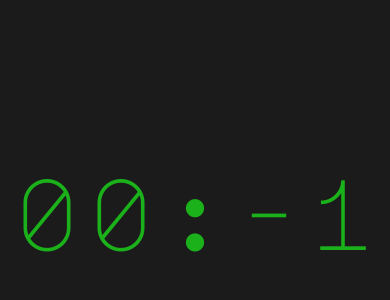
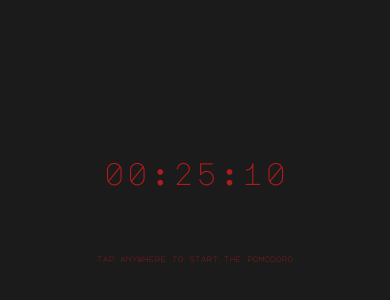
Before and after one commit to AndyKhang404/simple-pomo, a plain HTML site: page index.html in a window 390 px wide. Shown: the part 212-512 px from the top of the page. Drawn offline with Linux system fonts and the light colour scheme.

Commit message:
Major code refactoring, add some responsiveness

```diff
--- a/index.html
+++ b/index.html
@@ -14,6 +14,11 @@
     </head>
     <body>
         <noscript>Please enable Javascript for Simplepomo</noscript>
-        <button id="pomo">5:30</button>
+
+        <button id="btn-pomo" onclick="start()">
+            <p id="pomo"></p>
+            <p id="indicator">tap anywhere to start the pomodoro</p>
+        </button>
+        <audio id="click" src="untitled.mp3"></audio>
     </body>
 </html>
--- a/script.js
+++ b/script.js
@@ -1,20 +1,47 @@
-var s = 1;
-var m = 1;
-var h = 10;
-var pomo;
+var s = 10;
+var m = 25;
+var h = 00;
+var isRunning = false;
+var btn_pomo,pomo,indicator,timer,clickAudio;
 
-window.addEventListener("load",function(){
-    pomo = document.getElementById("pomo");
-    pomo.innerHTML = convert(h);
+window.addEventListener('load',() => {
+    clickAudio = document.getElementById('click');
+    btn_pomo = document.getElementById('btn-pomo');
+    pomo = document.getElementById('pomo');
+    indicator = document.getElementById('indicator');
+    pomo.innerHTML = convert(h,m,s);
+});
 
-    timer = setInterval(function(){
-        h -= 1;
-        pomo.innerHTML = convert(h);
-        if(h = 0) clearInterval(timer);
-    },1000);
-},false);
+function start(){
+    if(isRunning){
+        pause();
+        isRunning = false;
+    } else {
+        clickAudio.play();
+        indicator.innerHTML = 'keep working';
+        btn_pomo.style.color = '#1bb11b';
+        isRunning = true;
 
 
-function convert(n){
-    return `0${n/60 ^ 0}`.slice(-2)+':'+`0${n % 60}`.slice(-2);
+        timer = setInterval(() => {
+            s -= 1;
+
+            if(s < 0){m -= 1; s = 59;}
+            if(m < 0){h -= 1; m = 59;}
+            if(h < 0){clearInterval(timer)}
+
+            pomo.innerHTML = convert(h,m,s);
+        }, 1000);
+    }
 }
+
+function pause(){
+    clickAudio.play();
+    btn_pomo.style.color = '#b11b1b';
+    indicator.innerHTML = 'interrupted!';
+    if(timer) clearInterval(timer);
+}
+
+function convert(h,m,s){
+    return `0${h}`.slice(-2)+':'+`0${m}`.slice(-2)+':'+`0${s}`.slice(-2);
+}
--- a/style.css
+++ b/style.css
@@ -33,18 +33,27 @@ body{
     font-family: 'Major Mono Display',monospace;
 }
 
-#pomo{
+#btn-pomo{
     outline: none;
     border: none;
     margin: 0;
     width: 100%;
     height: 100%;
     background-color: #1b1b1b;
-    color: #1bb11b;
-    text-align: center;
+    color: #b11b1b;
     font-family: 'Major Mono Display',monospace;
-    font-size: 100px;
-    font-weight: 400;
-    transition: 0.5s;
+    transition: all 0.2s;
     pointer-events: auto;
 }
+
+#pomo{
+    text-align: center;
+    font-size: 8vw;
+    font-weight: 400;
+}
+
+#indicator{
+    margin-top: 8vh;
+    font-size: 2vw;
+    font-weight: 200;
+}
```
Also changed, not shown: 1 other file.
